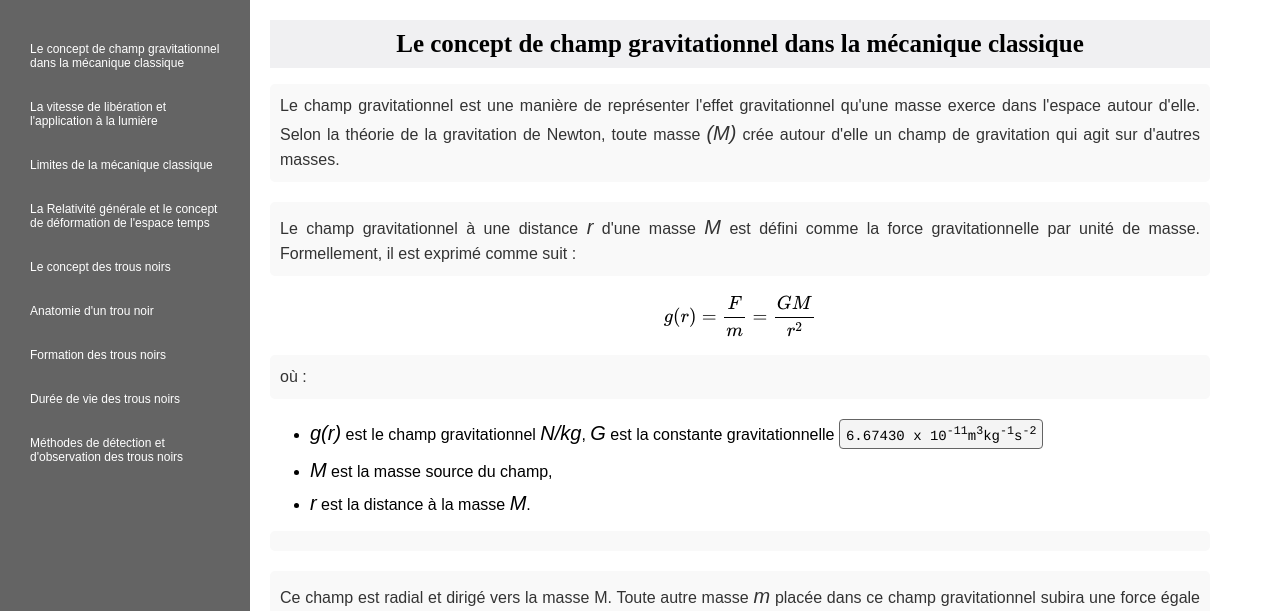
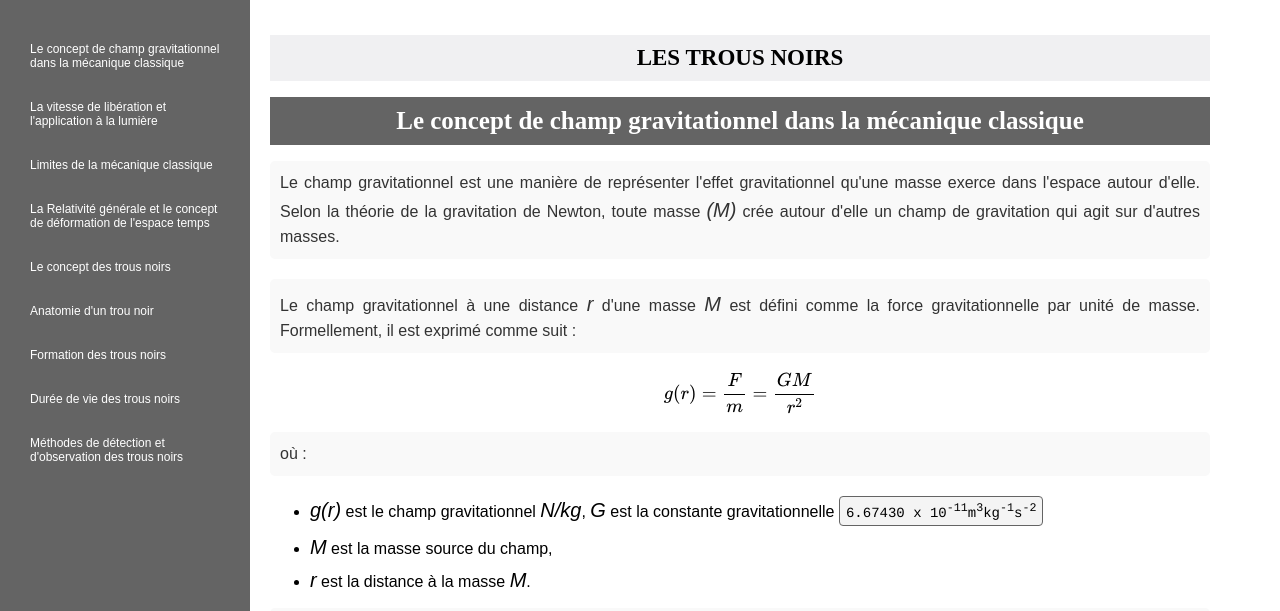
Before and after one commit to hayathdt/freecodecamp, a plain HTML site: page 3eme projet/index.html in a window 1280 px wide. Shown: the top 611 px of the page. Drawn offline with nearby package versions, Linux system fonts and the light colour scheme.

Commit message:
css update, add h1

```diff
--- a/3eme projet/index.html
+++ b/3eme projet/index.html
@@ -22,13 +22,13 @@
             <li><a href="#Durée_de_vie_des_trous_noirs" class="nav-link">Durée de vie des trous noirs</a></li>
             <li><a href="#Méthodes_de_détection_et_d'observation_des_trous_noirs" class="nav-link">Méthodes de détection et d'observation des trous noirs</a>
           </ul>
- </header>
-        </nav>
+        </header>
+      </nav>
 
      <!--main content-->
 
     <main id="main-doc">
-
+           <h1>LES TROUS NOIRS</h1>
       <!--première section-->
         <section class="main-section" id="Le_concept_de_champ_gravitationnel_dans_la_mécanique_classique">
           <header>Le concept de champ gravitationnel dans la mécanique classique</header>
--- a/3eme projet/styles.css
+++ b/3eme projet/styles.css
@@ -43,7 +43,15 @@ li {
     padding: 20px;
     background-color: white;
 }
-
+h1{
+    text-align: center;
+    font-family: Serif;
+    font-size: 23px;
+    font-weight: bold;
+    color: black;
+    background-color: #F0F0F2;
+    padding: 10px;
+}
 @media (max-width: 600px) {
     #navbar {
         position: relative;
@@ -61,8 +69,9 @@ section header {
     font-family: Serif;
     font-weight: bold;
     text-align: center;
-    background-color: #F0F0F2;
+    background-color: rgb(100,100,100);
     padding: 10px;
+    color: white;
 }
 
 h2 {
```
